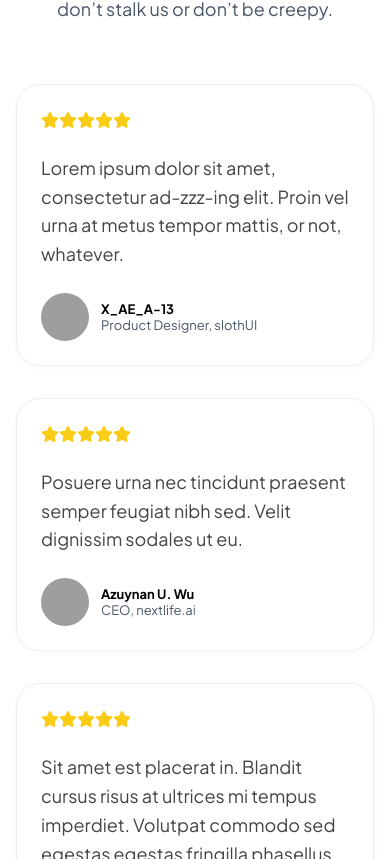
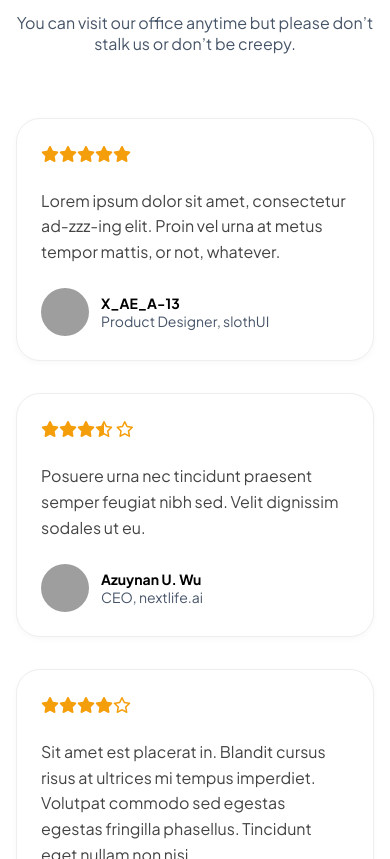
Before and after one commit to arifhassansky/slothui, a plain HTML site: page index.html in a window 390 px wide. Shown: the part 226-1085 px from the top of the page. Drawn offline with Linux system fonts and the light colour scheme; grey boxes are pictures that could not be loaded.

Commit message:
added testimonials section

```diff
--- a/index.html
+++ b/index.html
@@ -72,8 +72,9 @@
             <div class="testimonial-card">
               <div class="stars">
                 <i class="fas fa-star"></i><i class="fas fa-star"></i
-                ><i class="fas fa-star"></i><i class="fas fa-star"></i
-                ><i class="fas fa-star"></i>
+                ><i class="fas fa-star"></i
+                ><i class="fa-regular fa-star-half-stroke"></i>
+                <i class="fa-regular fa-star"></i>
               </div>
               <p>
                 Posuere urna nec tincidunt praesent semper feugiat nibh sed.
@@ -92,7 +93,7 @@
               <div class="stars">
                 <i class="fas fa-star"></i><i class="fas fa-star"></i
                 ><i class="fas fa-star"></i><i class="fas fa-star"></i
-                ><i class="fas fa-star"></i>
+                ><i class="fa-regular fa-star"></i>
               </div>
               <p>
                 Sit amet est placerat in. Blandit cursus risus at ultrices mi
@@ -133,7 +134,7 @@
               <div class="stars">
                 <i class="fas fa-star"></i><i class="fas fa-star"></i
                 ><i class="fas fa-star"></i><i class="fas fa-star"></i
-                ><i class="fas fa-star"></i>
+                ><i class="fa-regular fa-star-half-stroke"></i>
               </div>
               <p>
                 Accumsan tortor posuere ac ut consequat. Quis varius quam
@@ -152,8 +153,9 @@
             <div class="testimonial-card">
               <div class="stars">
                 <i class="fas fa-star"></i><i class="fas fa-star"></i
-                ><i class="fas fa-star"></i><i class="fas fa-star"></i
-                ><i class="fas fa-star"></i>
+                ><i class="fas fa-star"></i
+                ><i class="fa-regular fa-star-half-stroke"></i
+                ><i class="fa-regular fa-star"></i>
               </div>
               <p>
                 Venenatis cras sed felis eget velit aliquet. Velit scelerisque
@@ -172,7 +174,9 @@
             <div class="testimonial-card">
               <div class="stars">
                 <i class="fas fa-star"></i><i class="fas fa-star"></i
-                ><i class="fas fa-star"></i><i class="fas fa-star"></i>
+                ><i class="fa-regular fa-star-half-stroke"></i
+                ><i class="fa-regular fa-star"></i>
+                <i class="fa-regular fa-star"></i>
               </div>
               <p>
                 Sagittis eu volutpat odio facilisis mauris sit amet massa. Urna
@@ -212,7 +216,7 @@
               <div class="stars">
                 <i class="fas fa-star"></i><i class="fas fa-star"></i
                 ><i class="fas fa-star"></i><i class="fas fa-star"></i
-                ><i class="fas fa-star"></i>
+                ><i class="fa-regular fa-star"></i>
               </div>
               <p>
                 Viverra accumsan in nisl nisi scelerisque eu. Vitae congue eu
--- a/style.css
+++ b/style.css
@@ -77,10 +77,12 @@ body {
   cursor: pointer;
 }
 
-/* Testimonial related styles */
+/* Testimonials Section */
 .testimonials {
   padding: 96px 0px;
 }
+
+/* Header */
 .testimonial-header {
   text-align: center;
   margin-bottom: 64px;
@@ -109,30 +111,31 @@ body {
   margin-bottom: 64px;
 }
 
+/* Grid Layout for Cards */
 .testimonials-grid {
-  display: flex;
-  flex-wrap: wrap;
+  display: grid;
+  grid-template-columns: repeat(auto-fill, minmax(380px, 1fr));
   gap: 32px;
+  align-items: start;
 }
 
+/* Individual Testimonial Card */
 .testimonial-card {
-  flex: 1 calc(33.333% - 32px);
-  min-width: 280px;
   background: #fff;
   border: 1px solid #eee;
   border-radius: 24px;
   padding: 24px;
   box-shadow: 0 2px 6px rgba(0, 0, 0, 0.03);
-  display: flex;
-  flex-direction: column;
-  justify-content: space-between;
 }
 
+/* Stars */
 .stars {
-  color: #facc15;
+  color: #f59e0b;
   margin-bottom: 24px;
+  font-size: 16px;
 }
 
+/* Testimonial Text */
 .testimonial-card p {
   font-size: 18px;
   color: #444;
@@ -140,6 +143,7 @@ body {
   line-height: 1.6;
 }
 
+/* Profile Section */
 .profile {
   display: flex;
   align-items: center;
@@ -153,12 +157,13 @@ body {
 }
 
 .profile div {
-  font-size: 13px;
+  font-size: 14px;
 }
 
 .profile strong {
   font-weight: 700;
 }
+
 .profile span {
   color: #475569;
 }
@@ -459,19 +464,24 @@ body {
 
   /* Testimonial Related Styles */
   .testimonials {
-    padding: 16px 16px;
+    padding: 64px 16px;
+  }
+
+  .testimonial-header h2 {
+    font-size: 28px;
+  }
+
+  .testimonial-description {
+    font-size: 16px;
+    margin-bottom: 48px;
   }
 
   .testimonials-grid {
-    flex-direction: column;
+    grid-template-columns: 1fr;
   }
 
-  .testimonial-card {
-    width: 100%;
-  }
-
-  h2 {
-    font-size: 24px;
+  .testimonial-card p {
+    font-size: 16px;
   }
 
   /* office related styles */
```
